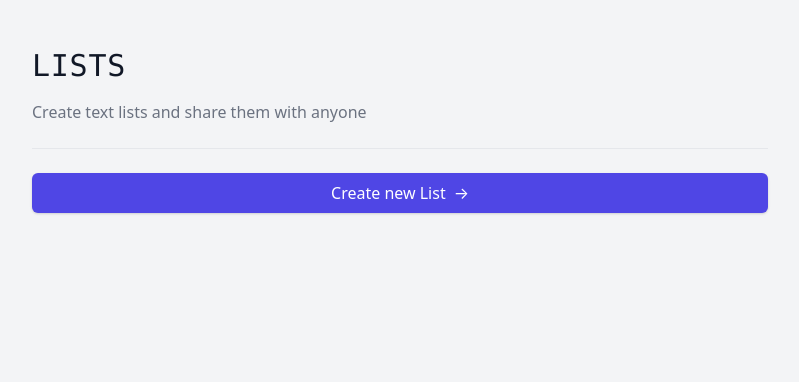
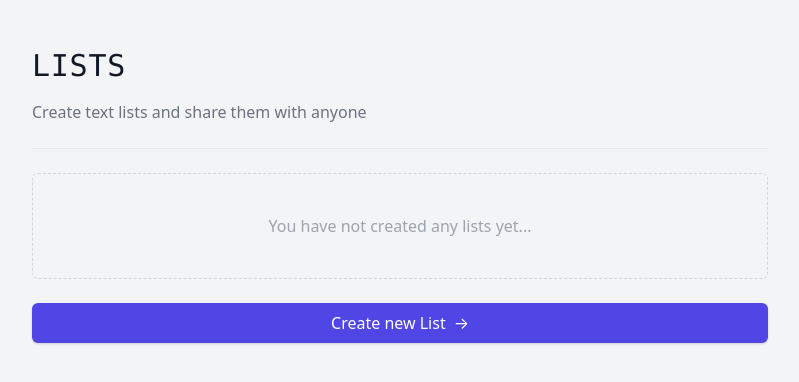
Before and after one commit to albingroen/frontend-lists, a Next.js app: page / in a window 1280 px wide. Shown: the top 382 px of the page, without its empty margins (240-1039 px from the left). Built offline with nearby package versions, Linux system fonts and the light colour scheme.

Commit message:
:sparkles: Improved empty states

```diff
--- /dev/null
+++ b/components/Empty.tsx
@@ -0,0 +1,25 @@
+import { HTMLAttributes } from "react";
+
+export default function Empty({
+  children,
+  className,
+  ...rest
+}: HTMLAttributes<HTMLDivElement>) {
+  return (
+    <div
+      {...rest}
+      className={[
+        "flex items-center justify-center p-10 text-center border border-gray-300 border-dashed rounded-md",
+        className,
+      ]
+        .filter(Boolean)
+        .join(" ")}
+    >
+      {typeof children === "string" ? (
+        <p className="text-gray-400">{children}</p>
+      ) : (
+        children
+      )}
+    </div>
+  );
+}
--- a/pages/index.tsx
+++ b/pages/index.tsx
@@ -8,6 +8,7 @@ import Seo from "../components/Seo";
 import * as List from "../components/List";
 import { apiUrl, appUrl } from "../lib/config";
 import { useEffect, useState } from "react";
+import Empty from "../components/Empty";
 
 const createList = (data: { title: string; passphrase: string }) => {
   return axios.post(apiUrl + "/lists", data);
@@ -72,7 +73,7 @@ export default function Home() {
 
         <section>
           {lists?.length ? (
-            <List.Wrapper className="mb-6">
+            <List.Wrapper>
               {lists.map((list) => (
                 <Link passHref href={`/lists/${list.id}`} key={list.id}>
                   <a>
@@ -83,10 +84,14 @@ export default function Home() {
                 </Link>
               ))}
             </List.Wrapper>
-          ) : null}
+          ) : (
+            <Empty>You have not created any lists yet...</Empty>
+          )}
 
           <Button
-            className={`float-right space-x-2 ${!lists?.length && "w-full"}`}
+            className={`float-right mt-6 space-x-2 ${
+              !lists?.length && "w-full"
+            }`}
             onClick={() => onCreateList()}
           >
             <span>Create new List</span>
--- a/pages/lists/[id].tsx
+++ b/pages/lists/[id].tsx
@@ -18,6 +18,7 @@ import toast from "react-hot-toast";
 import { useEffect, useState } from "react";
 import Seo from "../../components/Seo";
 import copy from "copy-to-clipboard";
+import Empty from "../../components/Empty";
 
 const getList = async (listId: string) => {
   return axios.get(`${apiUrl}/lists/${listId}`).then((res) => res.data);
@@ -229,7 +230,7 @@ function List(props: IListProps) {
 
             <section>
               {data?.items?.length ? (
-                <ListPrimitive.Wrapper className="mb-6">
+                <ListPrimitive.Wrapper>
                   {data.items.map((item) => (
                     <ListPrimitive.Item key={item.id}>
                       <ListItem
@@ -240,12 +241,16 @@ function List(props: IListProps) {
                     </ListPrimitive.Item>
                   ))}
                 </ListPrimitive.Wrapper>
-              ) : null}
+              ) : (
+                <Empty>You have not added any items yet...</Empty>
+              )}
 
               {isEditing && (
                 <Button
                   onClick={() => onCreateListItem()}
-                  className={`float-right ${!data?.items?.length && "w-full"}`}
+                  className={`float-right mt-6 ${
+                    !data?.items?.length && "w-full"
+                  }`}
                 >
                   New List Item
                 </Button>
@@ -257,9 +262,7 @@ function List(props: IListProps) {
         ) : error ? (
           <p>Failed to retrieve list (${error.message})</p>
         ) : (
-          <div className="flex items-center justify-center p-10 text-center border border-gray-300 border-dashed rounded-md">
-            <p className="text-gray-500">This list does not exist anymore...</p>
-          </div>
+          <Empty>This list does not exist anymore...</Empty>
         )}
       </Layout>
     </>
```
